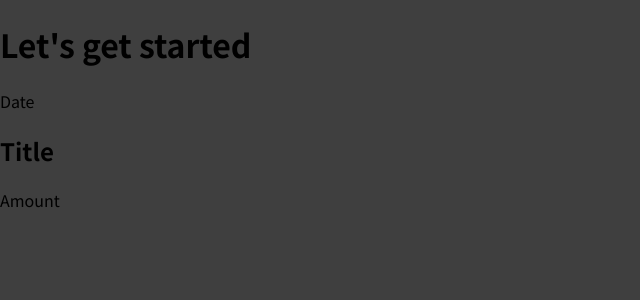
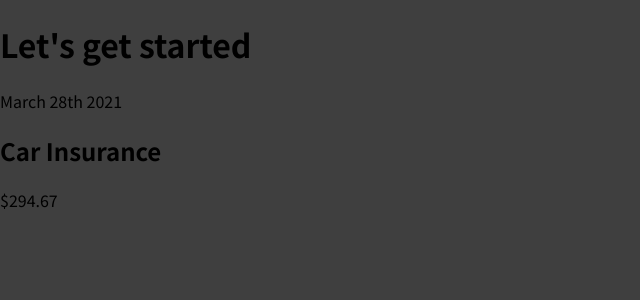
Before and after one commit to wingedblackcat/academind-react-complete-guide, a React (Create React App) app: page / in a window 1280 px wide. Shown: the top 300 px of the page, without its empty margins (0-640 px from the left). Built offline with nearby package versions, Linux system fonts and the light colour scheme.

Commit message:
feat: adding content

```diff
--- a/src/components/ExpenseItem.js
+++ b/src/components/ExpenseItem.js
@@ -1,10 +1,10 @@
 function ExpenseItem() {
   return (
     <div>
-      <div>Date</div>
+      <div>March 28th 2021</div>
       <div>
-        <h2>Title</h2>
-        <div>Amount</div>
+        <h2>Car Insurance</h2>
+        <div>$294.67</div>
       </div>
     </div>
   );
```
